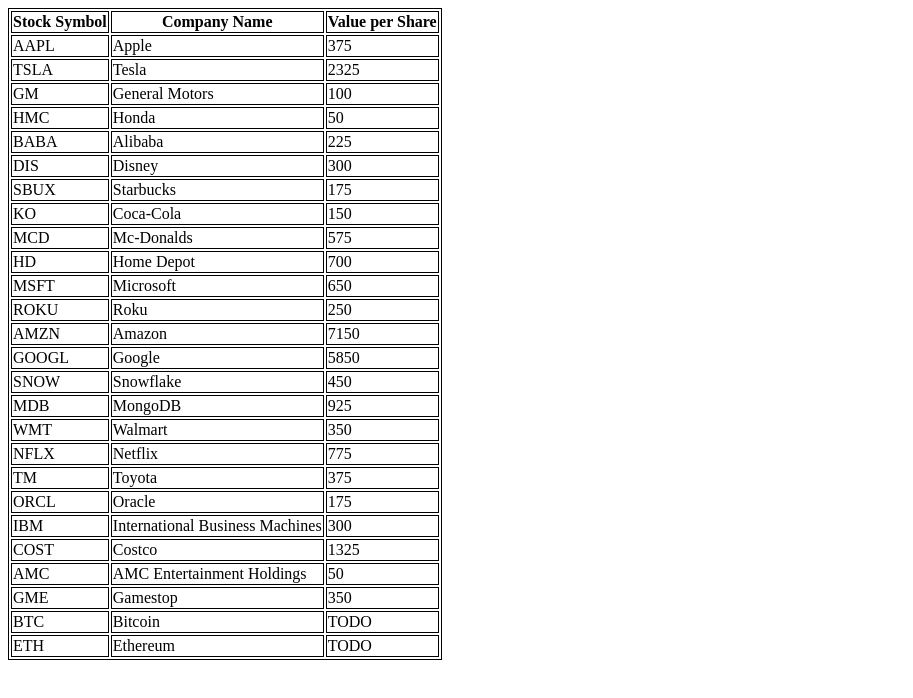
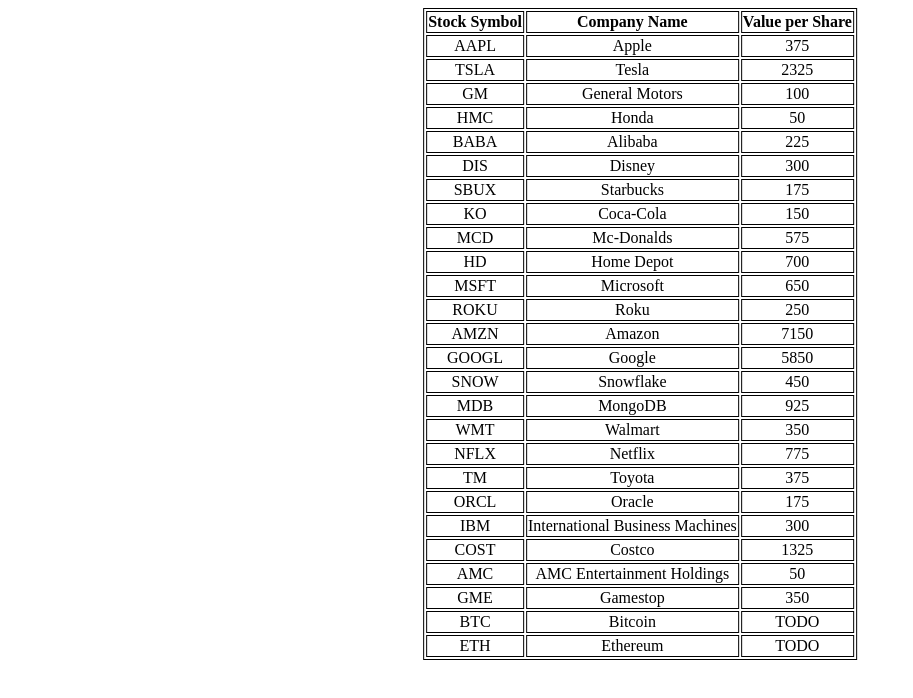
Before and after one commit to StarbuckBarista/StonksTheGame, a plain HTML site: page src/index.html in a window 1280 px wide. Shown: the whole page, without its empty margins (0-913 px from the left). Drawn offline with Linux system fonts and the light colour scheme.

Commit message:
Formatting Changes
Horizontally aligned everything to the center.

```diff
--- a/src/style.css
+++ b/src/style.css
@@ -1,3 +1,10 @@
+table {
+    position: relative;
+    left: 50%;
+    transform: translateX(-50%);
+}
+
 table, th, td {
+    text-align: center;
     border: 1px solid black;
 }
```
